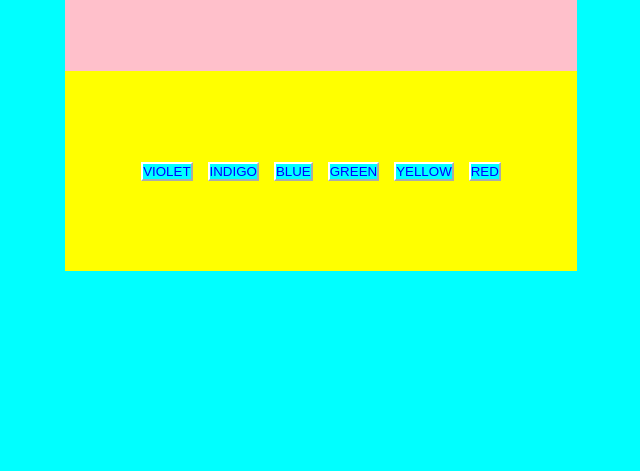
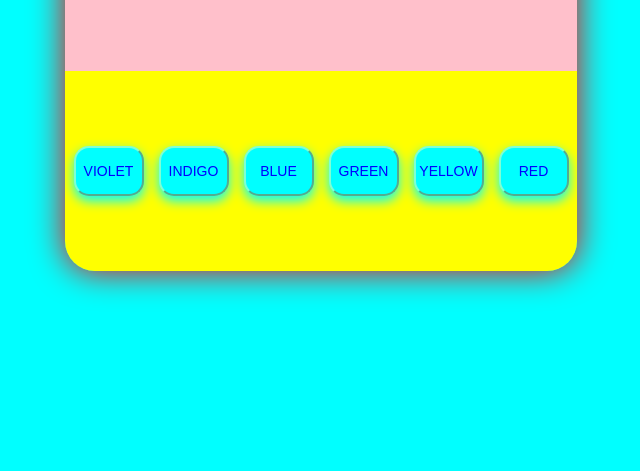
Before and after one commit to ashirbadpanda/ColorChanging-WebView, a plain HTML site: page index.html in a window 1280 px wide. Shown: the part 329-800 px from the top of the page, without its empty margins (319-959 px from the left). Drawn offline with Linux system fonts and the light colour scheme.

Commit message:
Updated webview

```diff
--- a/script.js
+++ b/script.js
@@ -1,4 +1,9 @@
 let h1 = document.querySelector("h1")
+
+
+if (window.innerWidth < 1024) {
+    document.querySelector('meta[name="viewport"]').setAttribute('content', 'width=1024');
+}
 
 function violet(){
     h1.style.backgroundColor="violet"
--- a/style.css
+++ b/style.css
@@ -16,15 +16,14 @@ div{
 div>article{
     height: 50%;
     width: 40%;
-    background-color: red;
-    /* display: flex; */
+    border-radius: 0px 0px 30px 30px;
+    box-shadow: 0px 0px 34px red;
 }
 
 div>article>div.half{
     height: 50%;
     width: 100%;
     background-color: pink;
-
 }
 
 div>article>div.half>h1{
@@ -40,10 +39,17 @@ div>article>div.full{
     width: 100%;
     background-color: yellow;
     gap: 15px;
+    border-radius: 0px 0px 30px 30px;
 }
 
 div>article>div.full>button{
+    height: 50px;
+    width: 70px;
     background-color: aqua;
     color: blue;
     border-color: white;
+    border-radius: 15px;
+    font-size: 14px;
+    border-color: aquamarine ;
+    box-shadow: 0px 5px 12px aqua;
 }
```
